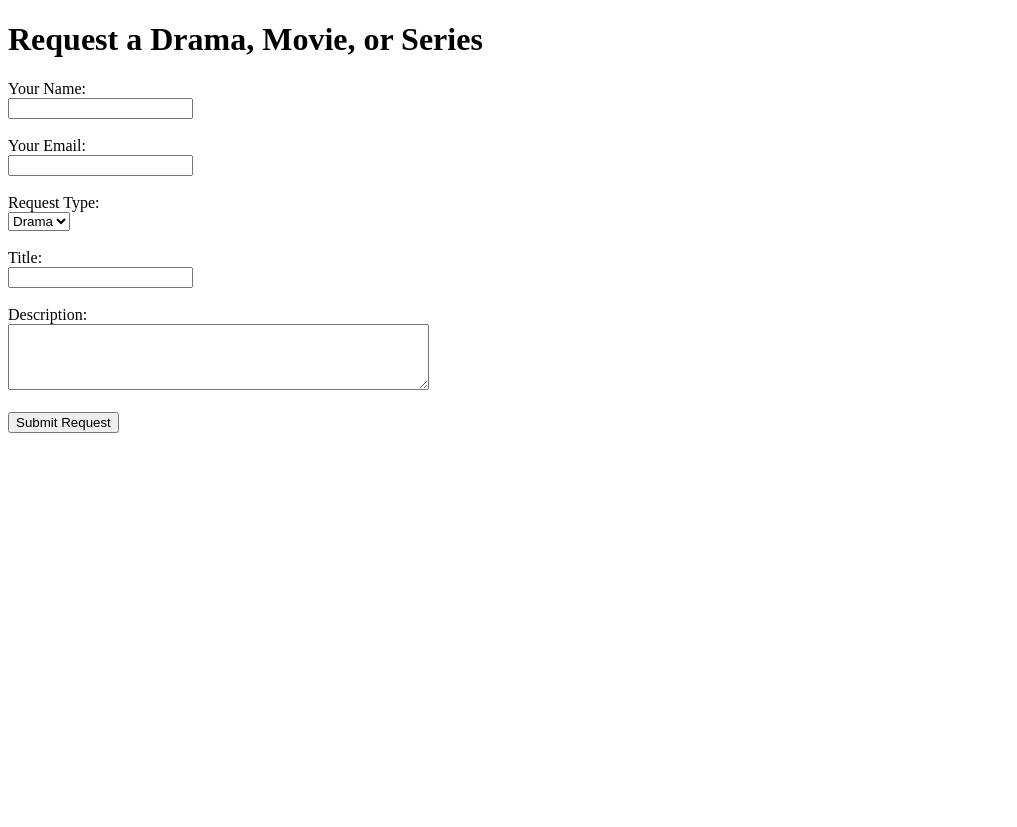
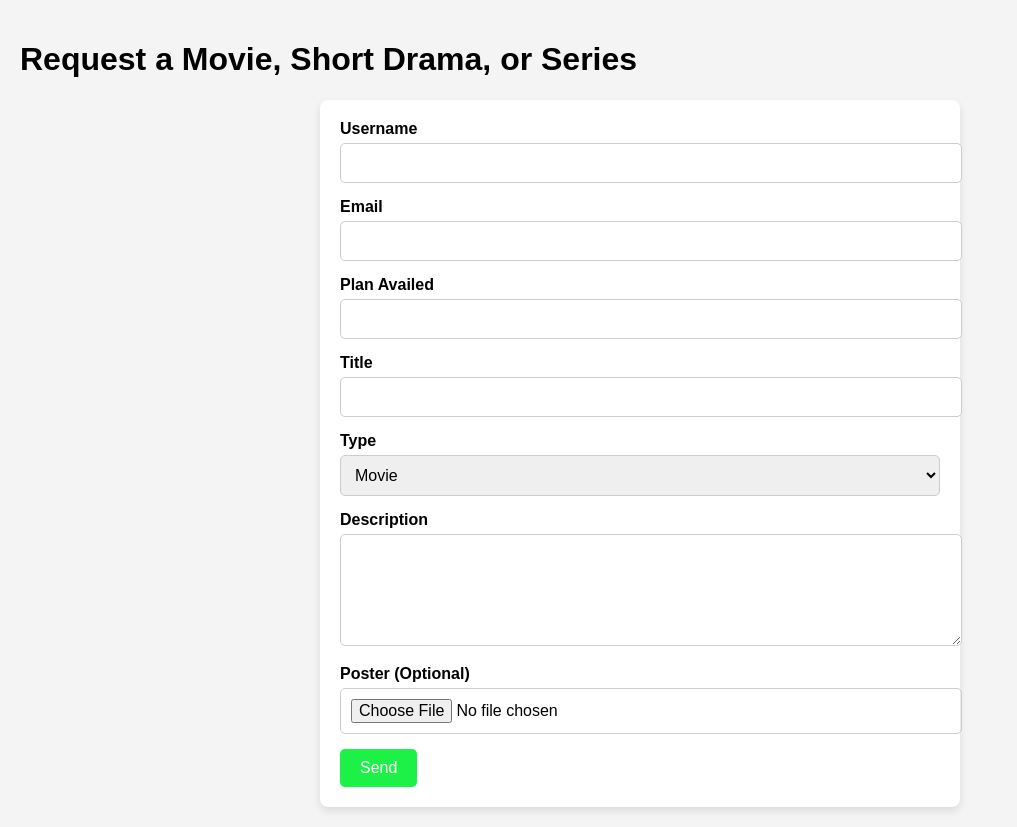
Before and after one commit to Chaeunwoosshi/Request-Form, a plain HTML site: page index.html in a window 1280 px wide. Shown: the whole page, without its empty margins (0-1017 px from the left). Before the commit the page ends 800 px from the top, so only its background shows below. Drawn offline with Linux system fonts and the light colour scheme.

Commit message:
Update index.html

```diff
--- a/index.html
+++ b/index.html
@@ -3,31 +3,92 @@
 <head>
     <meta charset="UTF-8">
     <meta name="viewport" content="width=device-width, initial-scale=1.0">
-    <title>Request Form</title>
+    <title>Movie Request Form</title>
+    <style>
+        body {
+            font-family: Arial, sans-serif;
+            margin: 0;
+            padding: 20px;
+            background-color: #f4f4f4;
+        }
+        form {
+            background: #fff;
+            padding: 20px;
+            border-radius: 8px;
+            box-shadow: 0 4px 8px rgba(0, 0, 0, 0.1);
+            max-width: 600px;
+            margin: 0 auto;
+        }
+        form div {
+            margin-bottom: 15px;
+        }
+        label {
+            display: block;
+            margin-bottom: 5px;
+            font-weight: bold;
+        }
+        input, select, textarea {
+            width: 100%;
+            padding: 10px;
+            border: 1px solid #ccc;
+            border-radius: 5px;
+            font-size: 16px;
+        }
+        button {
+            padding: 10px 20px;
+            background-color: #1df147;
+            border: none;
+            border-radius: 5px;
+            color: white;
+            font-size: 16px;
+            cursor: pointer;
+        }
+        button:hover {
+            background-color: #1ad537;
+        }
+    </style>
 </head>
 <body>
-    <h1>Request a Drama, Movie, or Series</h1>
-    <form action="/submit-request" method="POST">
-        <label for="name">Your Name:</label><br>
-        <input type="text" id="name" name="name" required><br><br>
+    <h1>Request a Movie, Short Drama, or Series</h1>
+    <form id="requestForm" enctype="multipart/form-data">
+        <!-- User Details -->
+        <div>
+            <label for="username">Username</label>
+            <input type="text" id="username" name="username" required>
+        </div>
+        <div>
+            <label for="email">Email</label>
+            <input type="email" id="email" name="email" required>
+        </div>
+        <div>
+            <label for="plan">Plan Availed</label>
+            <input type="text" id="plan" name="plan" required>
+        </div>
 
-        <label for="email">Your Email:</label><br>
-        <input type="email" id="email" name="email" required><br><br>
+        <!-- Request Details -->
+        <div>
+            <label for="title">Title</label>
+            <input type="text" id="title" name="title" required>
+        </div>
+        <div>
+            <label for="type">Type</label>
+            <select id="type" name="type" required>
+                <option value="Movie">Movie</option>
+                <option value="Short Drama">Short Drama</option>
+                <option value="Series">Series</option>
+            </select>
+        </div>
+        <div>
+            <label for="description">Description</label>
+            <textarea id="description" name="description" rows="5" required></textarea>
+        </div>
+        <div>
+            <label for="poster">Poster (Optional)</label>
+            <input type="file" id="poster" name="poster" accept="image/*">
+        </div>
 
-        <label for="type">Request Type:</label><br>
-        <select id="type" name="type" required>
-            <option value="drama">Drama</option>
-            <option value="movie">Movie</option>
-            <option value="series">Series</option>
-        </select><br><br>
-
-        <label for="title">Title:</label><br>
-        <input type="text" id="title" name="title" required><br><br>
-
-        <label for="description">Description:</label><br>
-        <textarea id="description" name="description" rows="4" cols="50" required></textarea><br><br>
-
-        <button type="submit">Submit Request</button>
+        <button type="submit">Send</button>
     </form>
+    <script src="scripts/main.js"></script>
 </body>
 </html>
```
